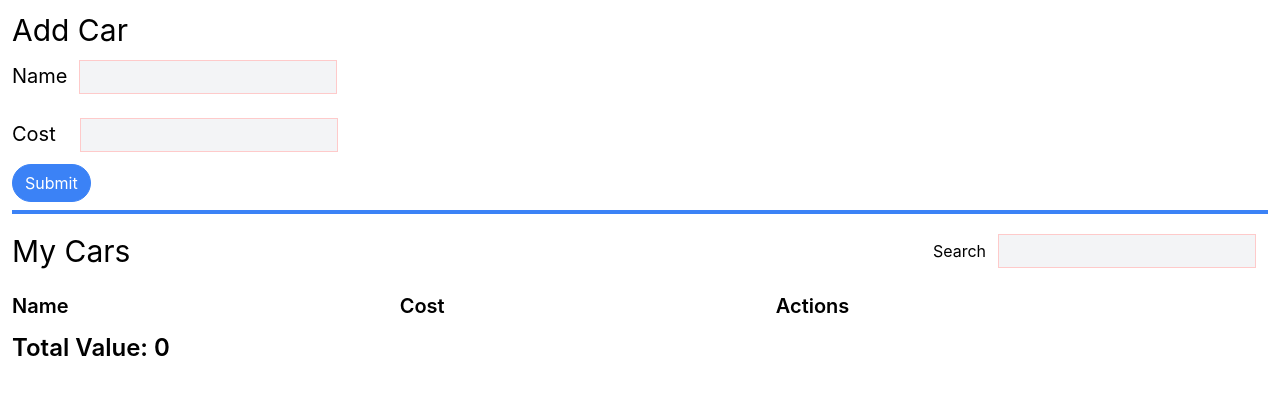
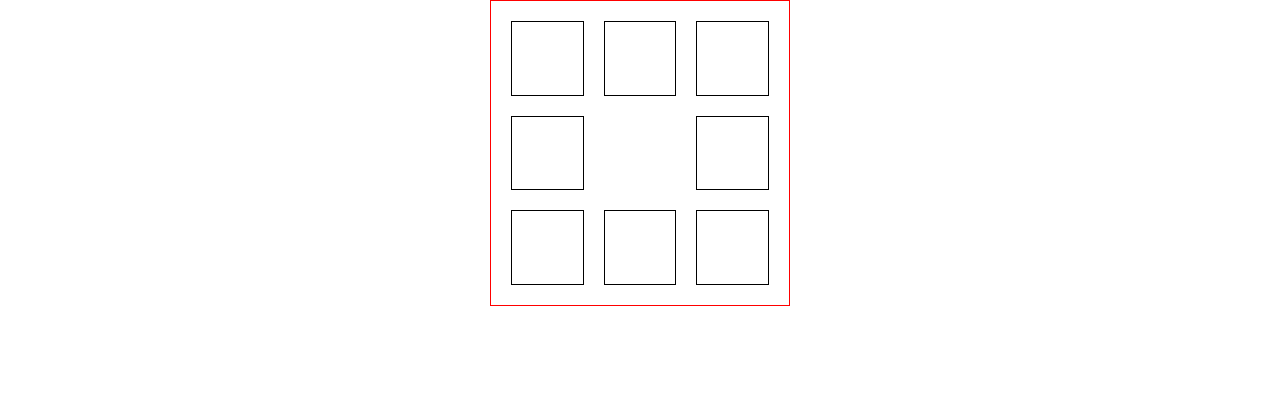
Before and after one commit to chhandanbanerjee100/React-Projects, a React (Create React App) app: page /dropdown in a window 1280 px wide. Shown: the top 394 px of the page. Built offline with nearby package versions, Linux system fonts and the light colour scheme.

Commit message:
grid color done

```diff
--- a/src/App.css
+++ b/src/App.css
@@ -50,3 +50,9 @@
 button > svg{
   margin-right: 5px;
 }
+
+/* .wrapper {
+  display: flex;
+  justify-content: center;
+  align-items: center;
+} */
--- a/src/App.js
+++ b/src/App.js
@@ -1,17 +1,19 @@
-import './App.css';
+import "./App.css";
 
 // import Index from './components/third_project/Index';
 // import Index from './components/redux/Index';
-import Index from './components/redux-II/Index';
+// import Index from './components/redux-II/Index';
+import Projects from "./components/Projects";
 
 function App() {
   return (
-    <div>
+    <div className="wrapper">
       {/* <Api_Project /> */}
       {/* <BookProject /> */}
       {/* <Index /> 3rd Project */}
       {/* <Index /> Redux Project */}
-      <Index />
+      {/* <Index /> */}
+      <Projects />
     </div>
   );
 }
--- /dev/null
+++ b/src/components/Projects/Grid/grid.jsx
@@ -0,0 +1,38 @@
+import { useGrid } from "../../../hooks/useGrid";
+import styles from "./index.module.css";
+
+function Cell({ filled, onClick, isDisabled }) {
+  return (
+    <button
+      type="button"
+      disabled={isDisabled}
+      onClick={onClick}
+      className={filled ? styles.itemActivated : styles.item}
+    />
+  );
+}
+
+function Grid() {
+  const { config, order, handleClick, isDeactivating } = useGrid();
+
+  return (
+    <div className={styles.wrapper}>
+      <div className={styles.grid}>
+        {config.flat(1).map((value, index) => {
+          return value === 1 ? (
+            <Cell
+              key={index}
+              filled={order.includes(index)}
+              onClick={() => handleClick(index)}
+              isDisabled={order.includes(index) || isDeactivating}
+            />
+          ) : (
+            <span key={index} />
+          );
+        })}
+      </div>
+    </div>
+  );
+}
+
+export default Grid;
--- /dev/null
+++ b/src/components/Projects/Grid/index.module.css
@@ -0,0 +1,29 @@
+.wrapper {
+  display: flex;
+  justify-content: center;
+  align-items: center;
+  flex-direction: column;
+  gap: 16px;
+}
+
+.grid {
+  display: grid;
+  max-width: 300px;
+  padding: 20px;
+  width: 100%;
+  gap: 20px;
+  border: 1px solid red;
+  grid-template-columns: repeat(3, 1fr);
+}
+
+.item {
+  border: 1px solid black;
+  padding-bottom: 100%;
+}
+
+.itemActivated {
+  border: 1px solid black;
+  height: 0;
+  padding-bottom: 100%;
+  background-color: green;
+}
--- /dev/null
+++ b/src/components/Projects/Tictac/index.jsx
@@ -0,0 +1,11 @@
+import { useState } from "react";
+import styles from "./index.module.css";
+
+export default function Tictac() {
+  return (
+    <div className={styles.wrapper}>
+      <div>Player X status</div>
+      <button>Reset Game</button>
+    </div>
+  );
+}
--- /dev/null
+++ b/src/components/Projects/Tictac/index.module.css
@@ -0,0 +1,25 @@
+.wrapper {
+  display: flex;
+  justify-content: center;
+  margin-top: 50px;
+}
+
+.grid {
+  display: grid;
+  grid-template-columns: repeat(3, 1fr);
+  padding: 20px;
+  gap: 20px;
+  width: 300px;
+  border: 1px solid red;
+}
+
+.item {
+  border: 1px solid black;
+  padding-bottom: 100%;
+}
+
+.activeItem {
+  border: 1px solid black;
+  padding-bottom: 100%;
+  background-color: aqua;
+}
--- /dev/null
+++ b/src/components/Projects/index.jsx
@@ -0,0 +1,7 @@
+import Grid from "./Grid/grid";
+
+export default function Projects() {
+  return (
+    <Grid />
+  )
+}
--- /dev/null
+++ b/src/hooks/useGrid.js
@@ -0,0 +1,41 @@
+import { useState } from "react";
+
+const config = [
+  [1, 1, 1],
+  [1, 0, 1],
+  [1, 1, 1],
+];
+
+// config.flat - [1, 1, 1, 1, 0, 1, 1, 1, 1];
+
+export function useGrid() {
+  const [order, setOrder] = useState([]);
+  const [isDeactivating, setIsDeactivating] = useState(false);
+
+  const handleClick = (index) => {
+    const newOrder = [...order, index];
+    setOrder(newOrder);
+    if (newOrder.length === config.flat(1).filter(Boolean).length) {
+      deactivate();
+    }
+  };
+
+  const deactivate = () => {
+    setIsDeactivating(true);
+    const timer = setInterval(() => {
+      setOrder((prevOrder) => {
+        const newOrder = [...prevOrder];
+        newOrder.pop();
+
+        if (newOrder.length === 0) {
+          clearInterval(timer);
+          setIsDeactivating(false);
+        }
+
+        return newOrder;
+      });
+    }, 300);
+  };
+
+  return { config, order, handleClick, isDeactivating };
+}
```
